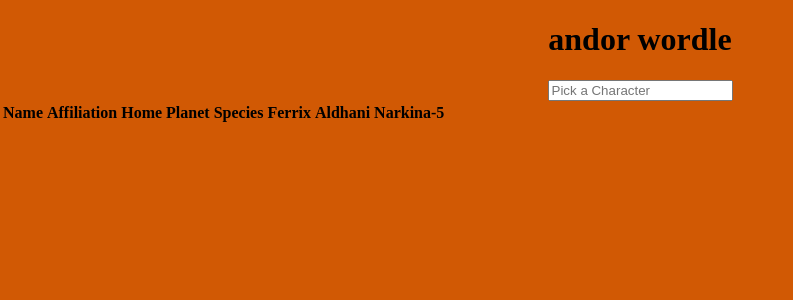
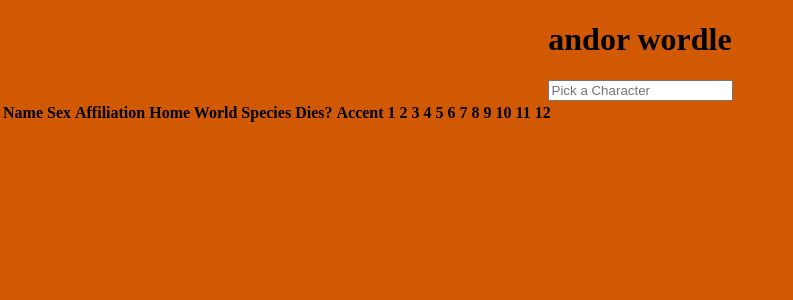
Before and after one commit to TLJEnthusiast/andor_wordle, a Flask app: page / in a window 1280 px wide. Shown: the top 300 px of the page, without its empty margins (0-793 px from the left). Run offline with Flask 3, Linux system fonts and the light colour scheme; lists and menus that the app fills with data are empty.

Commit message:
data shenanigans

```diff
--- a/app.py
+++ b/app.py
@@ -12,12 +12,12 @@ def wordle():
     if request.method == "POST":
         input: str = request.form["wordle_input"].strip()
         if input in WORDLE_DATA:
-
+            entered_data.append(input) if input not in entered_data else None
             if input == current_chosen_character:
                 print(f"{current_chosen_character} was guessed correctly!")
     return render_template("andor_wordle.html", WORDLE_DATA=WORDLE_DATA, entered_data=entered_data)
 
-def choose_random_character():
+def choose_random_character() -> str:
     '''Chooses a random character from the wordle data and returns it.'''
     return random.choice(list(WORDLE_DATA.keys()))
 
@@ -27,9 +27,10 @@ if __name__ == "__main__":
     json_data_path = os.path.join(os.path.dirname(os.path.abspath(__file__)), "static", "andor_wordle", "andor_wordle_data.json")
     with open(json_data_path, "r", encoding="utf-8") as data:
         WORDLE_DATA: dict = json.load(data)
-    entered_data: dict = {}
+    entered_data: list = []
 
     # Choose random character
-    current_chosen_character = choose_random_character()
+    current_chosen_character: str = choose_random_character()
 
+    # Run app
     app.run(debug=True)
--- a/static/andor_wordle/andor_wordle_data.json
+++ b/static/andor_wordle/andor_wordle_data.json
@@ -1,12 +1,12 @@
 {
     "NAME": [
-        "SEX",
-        "AFFILIATION",
-        "HOME PLANET",
-        "SPECIES",
-        "DIES?",
-        "ACCENT",
-        "EPISODES THEY APPEAR IN"
+        "Sex",
+        "Affiliation",
+        "Home World",
+        "Species",
+        "Dies?",
+        "Accent",
+        "Episodes"
     ],
     "Cassian Andor": [
         "Male",
--- a/templates/andor_wordle.html
+++ b/templates/andor_wordle.html
@@ -20,24 +20,39 @@
 
     <datalist id="characters">
         {% for name in WORDLE_DATA %}
-        <option value="{{name}}" />
+            {% if name != "NAME" %}
+            <option value="{{name}}" />
+            {% endif %}
         {% endfor %}
       </datalist>
 
     <table>
         <tr>
-            <th>Name</th>
-            <th>Affiliation</th>
-            <th>Home Planet</th>
-            <th>Species</th>
-            <th>Ferrix</th>
-            <th>Aldhani</th>
-            <th>Narkina-5</th>
+                    <th>Name</th>
+            {% for header in WORDLE_DATA["NAME"] %}
+                {% if header == "Episodes" %}
+                    <th>1</th>
+                    <th>2</th>
+                    <th>3</th>
+                    <th>4</th>
+                    <th>5</th>
+                    <th>6</th>
+                    <th>7</th>
+                    <th>8</th>
+                    <th>9</th>
+                    <th>10</th>
+                    <th>11</th>
+                    <th>12</th>
+                {% else %}
+                    <th>{{ header }}</th>
+                {% endif %}
+            {% endfor %}
         </tr>
+
         {% for name in entered_data %}
         <tr>
             <td>{{ name }}</td>
-            {% for i in entered_data[name] %}
+            {% for i in WORDLE_DATA[name] %}
 
             <td>{{ i }}</td>
 
```
Also changed, not shown: 1 other file.
